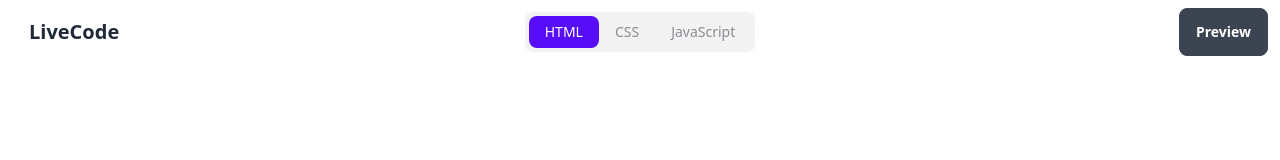
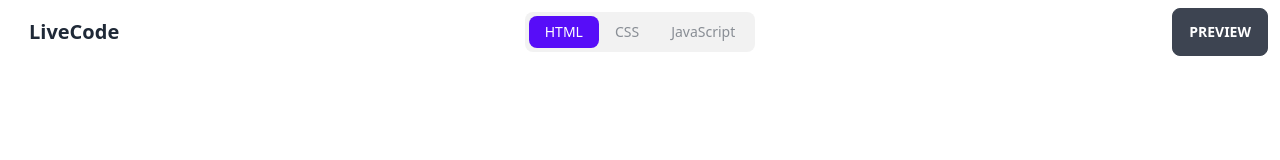
Before and after one commit to henryhale/livecode, a Vue app: page / in a window 1280 px wide. Shown: the top 160 px of the page. Built offline with nearby package versions, Linux system fonts and the light colour scheme.

Commit message:
1 file modified, 1 deleted

```diff
--- a/src/components/NavBarItem.vue
+++ /dev/null
@@ -1,15 +0,0 @@
-<script setup>
-import { defineProps } from 'vue';
-const props = defineProps({
-  label: {
-    type: String,
-    default: 'Item',
-  },
-});
-</script>
-
-<template>
-  <li>
-    <button>{{ label }}</button>
-  </li>
-</template>
--- a/src/layout/index.vue
+++ b/src/layout/index.vue
@@ -1,6 +1,5 @@
 <script setup>
 import NavBar from '../components/NavBar.vue';
-import NavBarItem from '../components/NavBarItem.vue';
 import { ref } from 'vue';
 
 const tabs = ['HTML', 'CSS', 'JavaScript'];
@@ -32,7 +31,7 @@ function setTab(to) {
         </li>
       </template>
       <template #other>
-        <NavBarItem label="Preview" class="btn" />
+        <button class="btn">Preview</button>
       </template>
     </nav-bar>
     <div></div>
```
